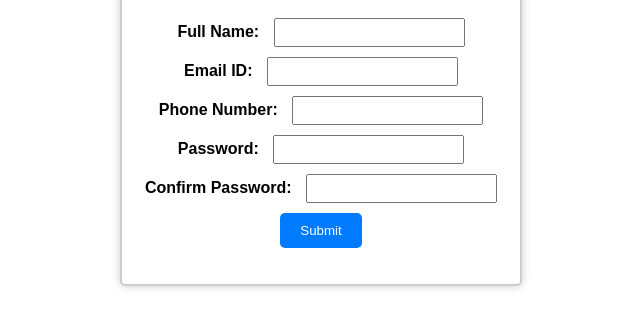
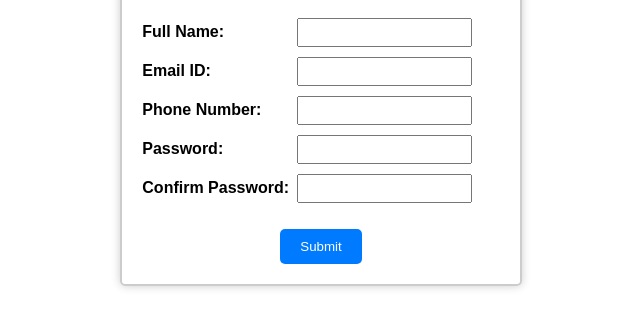
Before and after one commit to ksl-fourwalls/cuddly-waddle, a plain HTML site: page index.html in a window 1280 px wide. Shown: the part 299-626 px from the top of the page, without its empty margins (319-959 px from the left). Drawn offline with Linux system fonts and the light colour scheme.

Commit message:
now form registeration is working

```diff
--- a/index.html
+++ b/index.html
@@ -23,9 +23,10 @@
       <label for="confirmPassword">Confirm Password:</label>
       <input type="password" id="confirmPassword" name="confirmPassword" required><br>
 
-      <button type="submit">Submit</button>
+    <p id="error-message"></p>
+      <button type="submit" onClick="validateForm();">Submit</button>
+      </div>
     </form>
-    <p id="error-message"></p>
   </div>
 
   <script src="script.js"></script>
--- a/styles.css
+++ b/styles.css
@@ -8,24 +8,31 @@ body {
 }
 
 .container {
-  text-align: center;
   border: 2px solid #ccc;
   border-radius: 5px;
   padding: 20px;
   box-shadow: 0 0 10px rgba(0, 0, 0, 0.2);
 }
 
+
 label {
   font-weight: bold;
-  margin-right: 10px;
+  display: inline-grid;
+  width: 42%;
 }
 
 input {
   padding: 5px;
   margin-bottom: 10px;
+  display: inline-grid;
+  width: 45%;
 }
 
 button {
+  display: table;
+  margin: 0 auto;
+  margin-top: 15px;
+
   padding: 10px 20px;
   background-color: #007bff;
   color: #fff;
```
